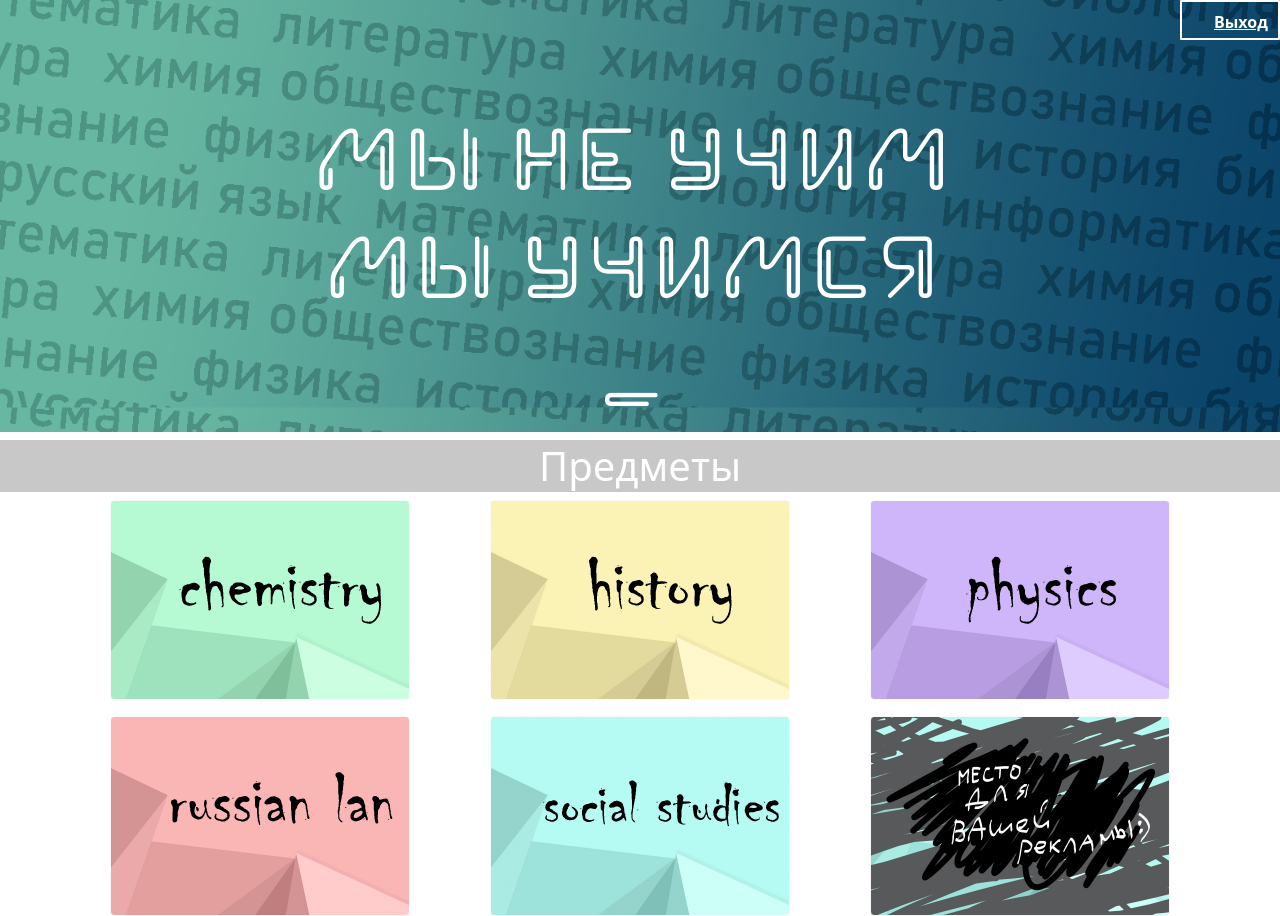
After one commit to Kristal1ik/WEB, a Flask app: template templates/subjects_page.html in a window 1280 px wide. The commit adds this page. Run offline with Flask 2, Linux system fonts and the light colour scheme; the template is opened without the code that fills it, so the values that code supplies are empty.

Commit message:
home_page теперь другая. Старое содержимое теперь subject_page

```diff
--- /dev/null
+++ b/templates/subjects_page.html
@@ -0,0 +1,145 @@
+<!doctype html>
+<html lang="ru">
+<head>
+    <meta charset="UTF-8">
+    <meta name="viewport"
+          content="width=device-width, user-scalable=no, initial-scale=1.0, maximum-scale=1.0, minimum-scale=1.0">
+    <meta http-equiv="X-UA-Compatible" content="ie=edge">
+    <link href="https://cdn.jsdelivr.net/npm/bootstrap@5.1.3/dist/css/bootstrap.min.css" rel="stylesheet"
+          integrity="sha384-1BmE4kWBq78iYhFldvKuhfTAU6auU8tT94WrHftjDbrCEXSU1oBoqyl2QvZ6jIW3" crossorigin="anonymous">
+    <title>Document</title>
+    <!--    <link rel="stylesheet" type="text/css" href="css_directory/main_styles.css">-->
+</head>
+<body>
+<div class="row">
+    <h1 class="text-center text-white" id="head"><br>Мы не учим <br> Мы учимся <br> _ </h1>
+    <a href="/logout" class="button8">Выход</a>
+</div>
+<div class="row">
+    <h1 class="text-center text-white" id="subs">Предметы</h1>
+</div>
+<section>
+    <div class="container overflow-hidden">
+        <div class="row gy-3">
+            <div class="col-xl-4 col-md-6 col-sm-12">
+                <button class="pic-btn btn btn-light" id="chemistry">
+                    <a href="#" class="pop_up_id"></a>
+                </button>
+
+                <!--ВСПЛЫВАЮЩЕЕ ОКНО-->
+                <div class="pop_up">
+                    <div class="pop_up_container">
+                        <div class="pop_up_body">
+
+                        </div>
+                    </div>
+                </div>
+
+                <div class="line"></div>
+            </div>
+            <div class="col-xl-4 col-md-6 col-sm-12">
+                <button class="pic-btn btn btn-light" id="history"></button>
+                <div class="line"></div>
+            </div>
+            <div class="col-xl-4 col-md-6 col-sm-12">
+                <button class="pic-btn btn btn-light" id="physics"></button>
+                <div class="line"></div>
+            </div>
+            <div class="col-xl-4 col-md-6 col-sm-12">
+                <button class="pic-btn btn btn-light" id="russian"></button>
+                <div class="line"></div>
+            </div>
+            <div class="col-xl-4 col-md-6 col-sm-12">
+                <button class="pic-btn btn btn-light" id="social_studies"></button>
+                <div class="line"></div>
+            </div>
+            <div class="col-xl-4 col-md-6 col-sm-12">
+                <button class="pic-btn btn btn-light" id="advertisement"></button>
+            </div>
+        </div>
+    </div>
+</section>
+
+
+<script src="https://cdn.jsdelivr.net/npm/bootstrap@5.1.3/dist/js/bootstrap.bundle.min.js"
+        integrity="sha384-ka7Sk0Gln4gmtz2MlQnikT1wXgYsOg+OMhuP+IlRH9sENBO0LRn5q+8nbTov4+1p"
+        crossorigin="anonymous"></script>
+</body>
+</html>
+
+<style>
+    a.button8 {
+      display: inline-block;
+      color: white;
+      position:absolute;
+      font-weight: 700;
+      padding: .5em 2em;
+      border: 2px solid;
+      border-radius: 1px;
+      transition: 0.2s;
+      height:40px;
+      width:100px;
+      right:0px
+    }
+        a.button8:hover { background: rgba(255,255,255,.2); }
+        a.button8:active { background: white; }
+    @font-face {
+    font-family: mr_VlaShu VlaShu;
+    font-style: normal;
+    font-weight: 400;
+    src: url(/static/20354.woff);
+    }
+    #head{
+        background-image: url(/static/head0.jpg);
+        font-size: 90px;
+        font-family: mr_VlaShu VlaShu;
+        background-size: 100%;
+        }
+
+    #subs{
+    background-color: rgb(200, 200, 200);
+    line-height: 130%;
+    }
+    .pic-btn {
+        background-size: 300px 200px;
+        width: 300px;
+        height: 200px;
+        border-spacing: 100 200px;
+
+    }
+    #chemistry {
+        background-image: url("/static/subjects/chemistry.jpg");
+
+    }
+    #history {
+        background-image: url("/static/subjects/history.jpg");
+    }
+
+    #physics {
+        background-image: url("/static/subjects/physics.jpg");
+    }
+
+    #russian {
+        background-image: url("/static/subjects/russian.jpg");
+    }
+
+    #social_studies {
+        background-image: url("/static/subjects/social_studies.jpg");
+    }
+
+    #advertisement {
+        background-image: url("/static/subjects/advertisement.jpg");
+    }
+    .btn {
+    margin: 0 auto;
+    display: block;
+    }
+
+
+
+
+
+
+
+
+</style>
```
Also changed, not shown: templates/home_page.html (+101 -100 lines).
